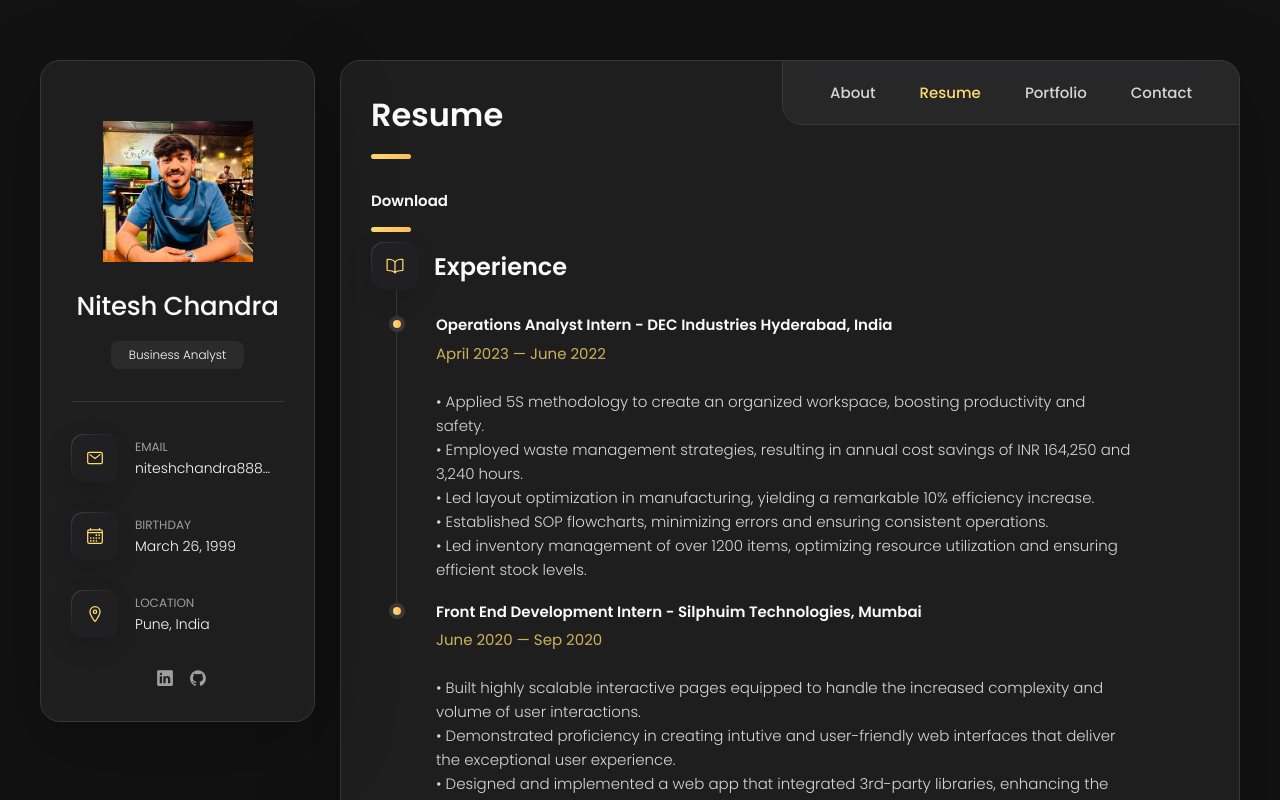
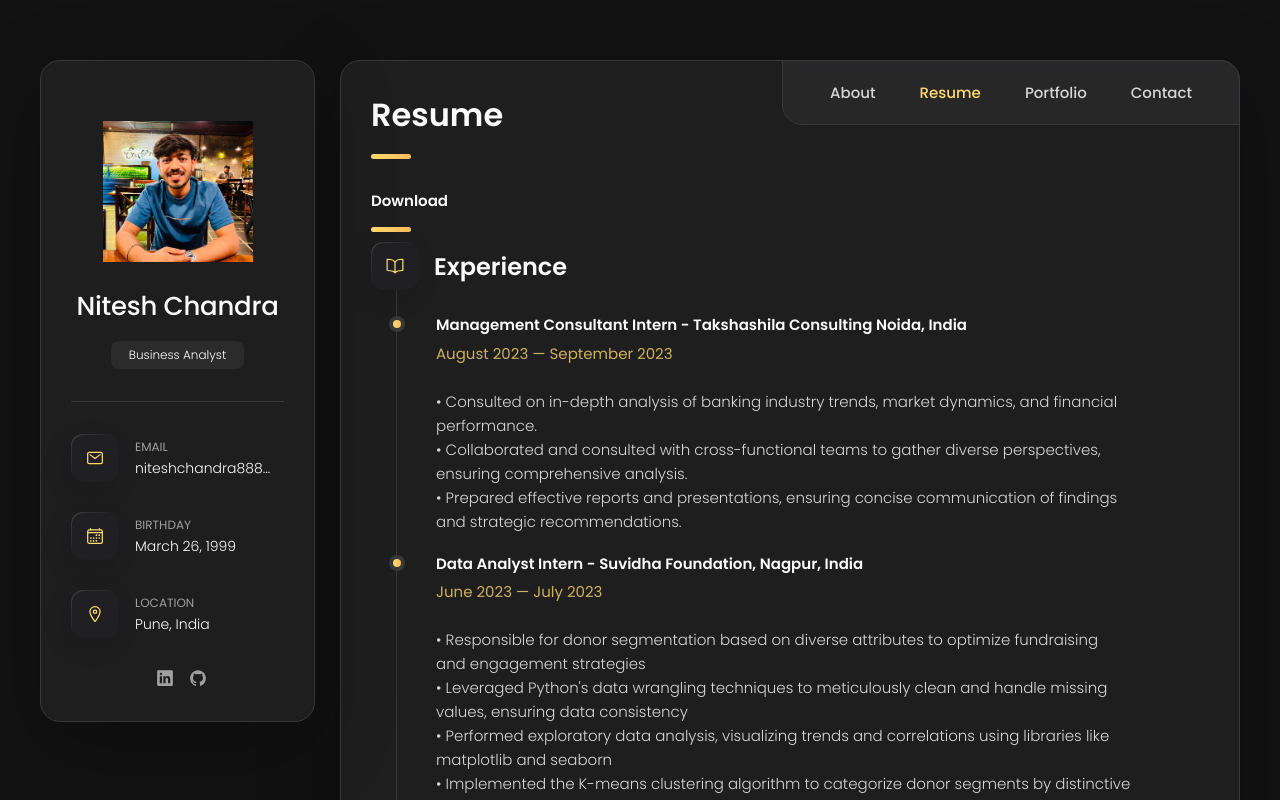
Before and after one commit to NiteshMatrix/NiteshMatrix.github.io, a plain HTML site: page index.html in a window 1280 px wide. Both pictures are taken after a click on the button "Resume". Shown: the top 800 px of the page. Drawn offline with nearby package versions, Linux system fonts and the light colour scheme.

Commit message:
second commit

```diff
--- a/index.html
+++ b/index.html
@@ -542,9 +542,44 @@
 
             <li class="timeline-item">
 
+              <h4 class="h4 timeline-item-title">Management Consultant Intern - Takshashila Consulting Noida, India </h4>
+
+              <span>August 2023 — September 2023</span>
+
+              <p class="timeline-text">
+                <br>  •	Consulted on in-depth analysis of banking industry trends, market dynamics, and financial performance.
+                <br>  • Collaborated and consulted with cross-functional teams to gather diverse perspectives, ensuring comprehensive analysis.
+                <br>  • Prepared effective reports and presentations, ensuring concise communication of findings and strategic recommendations.
+
+                <br>
+              </p>
+
+            </li>
+
+            <li class="timeline-item">
+
+              <h4 class="h4 timeline-item-title">Data Analyst Intern - Suvidha Foundation, Nagpur, India </h4>
+
+              <span>June 2023 — July 2023</span>
+
+              <p class="timeline-text">
+                <br>  • Responsible for donor segmentation based on diverse attributes to optimize fundraising and engagement strategies
+                <br>  • Leveraged Python's data wrangling techniques to meticulously clean and handle missing values, ensuring data consistency
+                <br>  • Performed exploratory data analysis, visualizing trends and correlations using libraries like matplotlib and seaborn
+                <br>  • Implemented the K-means clustering algorithm to categorize donor segments by distinctive attributes, while optimizing cluster count using the Elbow Method for enhanced segmentation precision
+                <br>  • Classified donors into five categories: High-value donors, Recurring donors, Event supporters, New donors, and Lapsed donors
+
+
+                <br>
+              </p>
+
+            </li>
+
+            <li class="timeline-item">
+
               <h4 class="h4 timeline-item-title">Operations Analyst Intern - DEC Industries Hyderabad, India </h4>
 
-              <span>April 2023 — June 2022</span>
+              <span>April 2023 — June 2023</span>
 
               <p class="timeline-text">
                 <br>  •	Applied 5S methodology to create an organized workspace, boosting productivity and safety.
```
